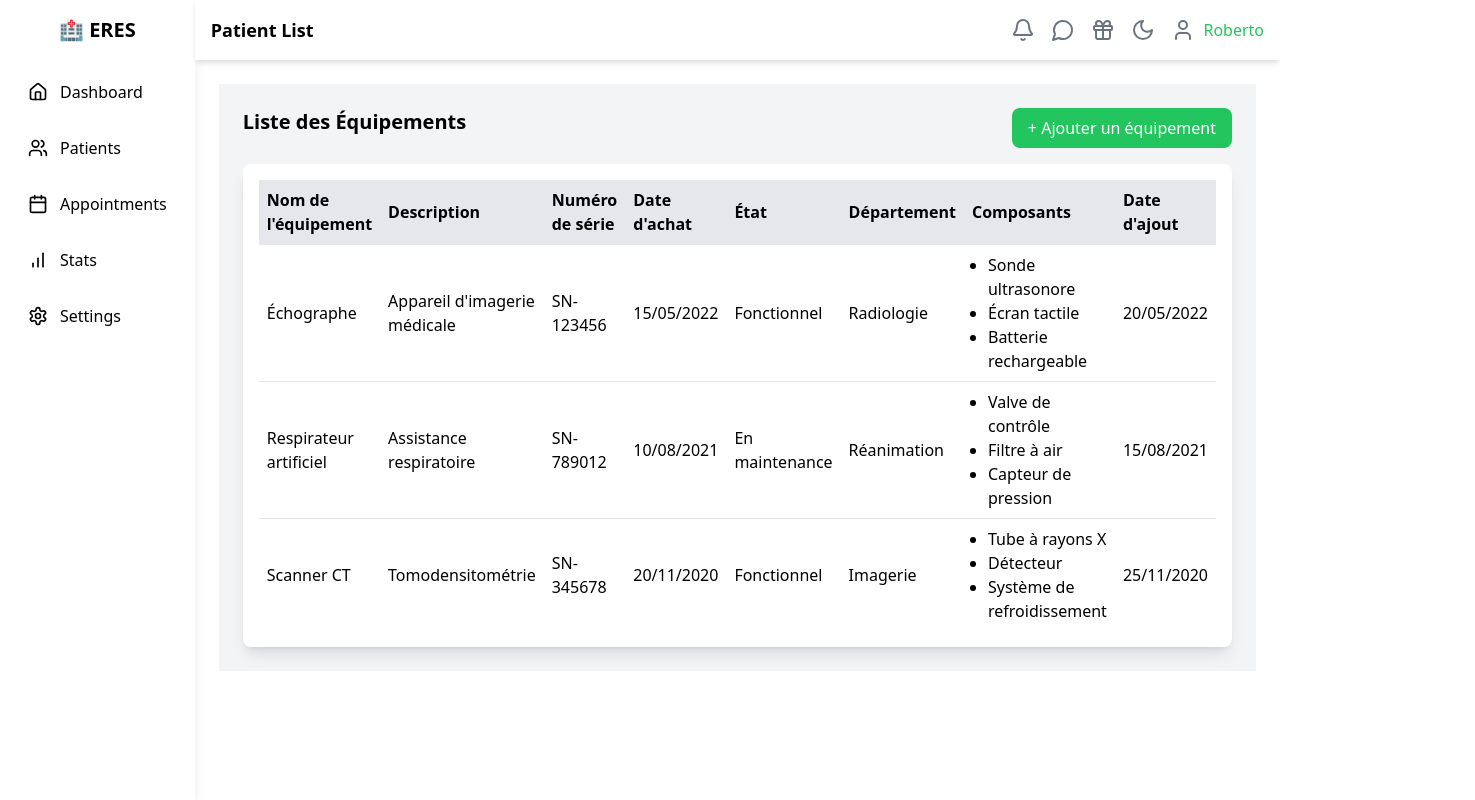
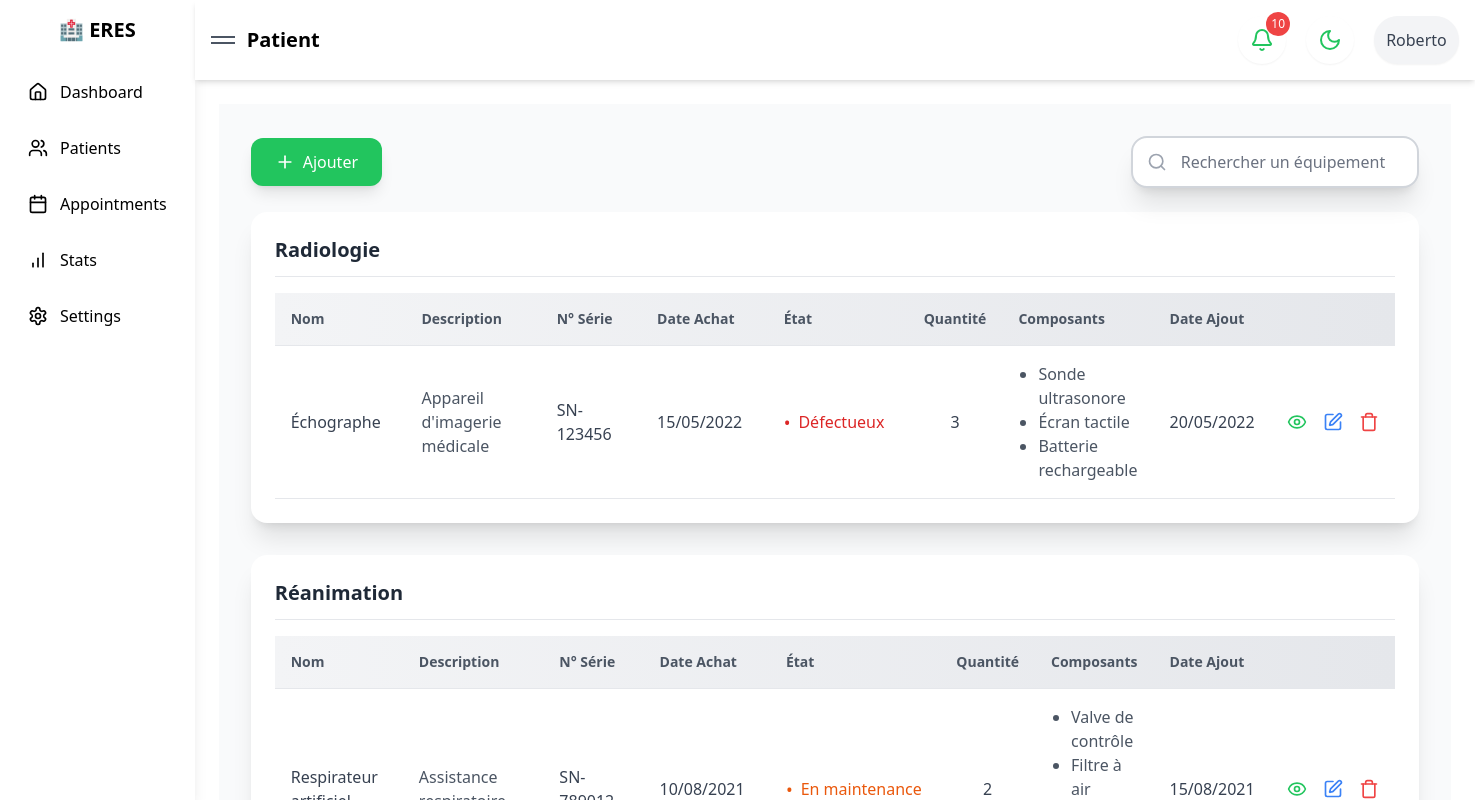
Before and after one commit to meissen54/maintenance_predictive, a React (Vite) app in the folder frontend/: page /dashboard in a window 1280 px wide. Shown: the top 800 px of the page, 1475 px wide, since content can reach past the window. Built offline with nearby package versions, Linux system fonts and the light colour scheme.

Commit message:
premiére version du navbar

```diff
--- a/frontend/src/components/EquipementList.jsx
+++ b/frontend/src/components/EquipementList.jsx
@@ -1,11 +1,16 @@
+import React from "react";
+import { Search, Plus, Trash, Edit, Eye } from "lucide-react";
+import { useNavigate } from "react-router-dom"; // Utilisation de useNavigate au lieu de useHistory
+
 const equipements = [
   {
     nom: "Échographe",
     description: "Appareil d'imagerie médicale",
     numeroSerie: "SN-123456",
     dateAchat: "15/05/2022",
-      etat: "Fonctionnel",
+    etat: "Défectueux",
     departement: "Radiologie",
+    quantite: 3,
     composants: ["Sonde ultrasonore", "Écran tactile", "Batterie rechargeable"],
     dateAjout: "20/05/2022",
   },
@@ -16,66 +21,150 @@ const equipements = [
     dateAchat: "10/08/2021",
     etat: "En maintenance",
     departement: "Réanimation",
+    quantite: 2,
     composants: ["Valve de contrôle", "Filtre à air", "Capteur de pression"],
     dateAjout: "15/08/2021",
   },
   {
-      nom: "Scanner CT",
-      description: "Tomodensitométrie",
-      numeroSerie: "SN-345678",
-      dateAchat: "20/11/2020",
+    nom: "IRM",
+    description: "Appareil d'imagerie par résonance magnétique",
+    numeroSerie: "SN-654321",
+    dateAchat: "12/02/2020",
     etat: "Fonctionnel",
     departement: "Imagerie",
-      composants: ["Tube à rayons X", "Détecteur", "Système de refroidissement"],
-      dateAjout: "25/11/2020",
+    quantite: 1,
+    composants: ["Bobines de gradient", "Aimant supraconducteur", "Console de commande"],
+    dateAjout: "15/02/2020",
   },
+  {
+    nom: "Scanner CT",
+    description: "Tomodensitomètre pour imagerie en coupe",
+    numeroSerie: "SN-987654",
+    dateAchat: "05/11/2019",
+    etat: "En maintenance",
+    departement: "Imagerie",
+    quantite: 2,
+    composants: ["Tube à rayons X", "Détecteur de rayons X", "Console de traitement"],
+    dateAjout: "10/11/2019",
+  }
 ];
 
+const equipementsParDepartement = equipements.reduce((acc, equipement) => {
+  acc[equipement.departement] = acc[equipement.departement] || [];
+  acc[equipement.departement].push(equipement);
+  return acc;
+}, {});
+
+const getEtatClass = (etat) => {
+  switch (etat) {
+    case "Fonctionnel":
+      return "text-green-600"; // Vert foncé
+    case "En maintenance":
+      return "text-orange-600"; // Orange foncé
+    case "Défectueux":
+      return "text-red-600"; // Rouge foncé
+    default:
+      return "text-gray-600"; // Gris foncé
+  }
+};
+
 const EquipementList = () => {
+  const navigate = useNavigate(); // Remplacer useHistory par useNavigate
+
+  // Fonction pour rediriger vers la page de consultation d'un équipement
+  const handleConsultation = (numeroSerie) => {
+    // Remplacez "/consulter-equipement" par la route que vous avez définie pour consulter l'équipement
+    navigate(`/consulter-equipement/${numeroSerie}`); // Utilisation de navigate pour la redirection
+  };
+
   return (
-      <div className="p-6 bg-gray-100 flex-1">
-        <div className="mb-4 flex justify-between">
-          <h2 className="text-xl font-bold">Liste des Équipements</h2>
-          <button className="bg-green-500 text-white px-4 py-2 rounded-lg">+ Ajouter un équipement</button>
+    <div className="p-8 bg-gray-50 min-h-screen">
+      <div className="mb-6 flex justify-between items-center">
+        <button className="bg-green-500 text-white px-6 py-3 rounded-xl shadow-lg flex items-center gap-2 hover:bg-green-600 hover:shadow-xl transition duration-300">
+          <Plus size={20} />
+          Ajouter
+        </button>
+
+        {/* Barre de recherche améliorée */}
+        <div className="relative w-72">
+          <Search className="absolute left-4 top-1/2 transform -translate-y-1/2 text-gray-400" size={20} />
+          <input
+            type="text"
+            placeholder="Rechercher un équipement"
+            className="w-full border-2 border-gray-300 rounded-2xl pl-12 pr-4 py-3 bg-white shadow-xl focus:outline-none focus:ring-2 focus:ring-green-500 focus:border-green-400 placeholder-gray-500 transition duration-300 ease-in-out"
+          />
+        </div>
       </div>
 
-        <div className="bg-white shadow-lg rounded-lg p-4 overflow-x-auto">
+      <div className="space-y-8">
+        {Object.entries(equipementsParDepartement).map(([departement, equipements]) => (
+          <div key={departement} className="bg-white shadow-xl rounded-2xl p-6">
+            <h3 className="text-xl font-semibold text-gray-800 mb-4 border-b pb-3">{departement}</h3>
+            <div className="overflow-x-auto">
               <table className="w-full border-collapse">
-            <thead>
-              <tr className="bg-gray-200 text-left">
-                <th className="p-2">Nom de l'équipement</th>
-                <th className="p-2">Description</th>
-                <th className="p-2">Numéro de série</th>
-                <th className="p-2">Date d'achat</th>
-                <th className="p-2">État</th>
-                <th className="p-2">Département</th>
-                <th className="p-2">Composants</th>
-                <th className="p-2">Date d'ajout</th>
+                <thead className="bg-gradient-to-r from-gray-100 to-gray-200 text-left">
+                  <tr className="text-gray-600">
+                    <th className="p-4 font-semibold text-sm w-1/6">Nom</th>
+                    <th className="p-4 font-semibold text-sm w-1/4">Description</th>
+                    <th className="p-4 font-semibold text-sm w-1/6">N° Série</th>
+                    <th className="p-4 font-semibold text-sm w-1/6">Date Achat</th>
+                    <th className="p-4 font-semibold text-sm w-1/6">État</th>
+                    <th className="p-4 font-semibold text-sm w-1/12">Quantité</th>
+                    <th className="p-4 font-semibold text-sm w-1/4">Composants</th>
+                    <th className="p-4 font-semibold text-sm w-1/6">Date Ajout</th>
+                    <th className="p-4 font-semibold text-sm w-1/12"></th>
                   </tr>
                 </thead>
                 <tbody>
                   {equipements.map((equipement, index) => (
-                <tr key={index} className="border-t">
-                  <td className="p-2">{equipement.nom}</td>
-                  <td className="p-2">{equipement.description}</td>
-                  <td className="p-2">{equipement.numeroSerie}</td>
-                  <td className="p-2">{equipement.dateAchat}</td>
-                  <td className="p-2">{equipement.etat}</td>
-                  <td className="p-2">{equipement.departement}</td>
-                  <td className="p-2">
-                    <ul className="list-disc pl-4">
+                    <tr
+                      key={index}
+                      className={`border-t ${index % 2 === 1 ? "bg-gray-50" : "bg-white"}`}
+                    >
+                      <td className="p-4 border-b text-gray-700">{equipement.nom}</td>
+                      <td className="p-4 border-b text-gray-600">{equipement.description}</td>
+                      <td className="p-4 border-b text-gray-700">{equipement.numeroSerie}</td>
+                      <td className="p-4 border-b text-gray-700">{equipement.dateAchat}</td>
+                      <td className="p-4 border-b">
+                        <span className={`flex items-center gap-2 ${getEtatClass(equipement.etat)} whitespace-nowrap`}>
+                          <span className="text-lg">•</span> {equipement.etat}
+                        </span>
+                      </td>
+                      <td className="p-4 border-b text-center text-gray-700">{equipement.quantite}</td>
+                      <td className="p-4 border-b">
+                        <ul className="list-disc pl-5">
                           {equipement.composants.map((composant, idx) => (
-                        <li key={idx}>{composant}</li>
+                            <li key={idx} className="text-gray-600">{composant}</li>
                           ))}
                         </ul>
                       </td>
-                  <td className="p-2">{equipement.dateAjout}</td>
+                      <td className="p-4 border-b text-gray-700">{equipement.dateAjout}</td>
+                      <td className="p-4 border-b text-center">
+                        <div className="flex justify-center items-center gap-4">
+                        <button
+                          className="text-green-500 hover:text-green-600 transition duration-200"
+                          onClick={() => handleConsultation(equipement.numeroSerie)}
+                        >
+                          <Eye size={20} />
+                        </button>
+
+                          <button className="text-blue-500 hover:text-blue-700 transition duration-200">
+                            <Edit size={20} />
+                          </button>
+                          <button className="text-red-500 hover:text-red-700 transition duration-200">
+                            <Trash size={20} />
+                          </button>
+                        </div>
+                      </td>
                     </tr>
                   ))}
                 </tbody>
               </table>
             </div>
           </div>
+        ))}
+      </div>
+    </div>
   );
 };
 
--- a/frontend/src/components/Navbar.jsx
+++ b/frontend/src/components/Navbar.jsx
@@ -1,20 +1,36 @@
-import { Bell, MessageCircle, Gift, Moon, User } from "lucide-react";
+import { Bell, Moon } from "lucide-react";
 
 const Navbar = () => {
   return (
     <div className="flex justify-between items-center bg-white shadow-md p-4">
-      <h1 className="text-lg font-bold">Patient List</h1>
+      <div className="flex items-center">
+        {/* Traits à la place du cercle */}
+        <div className="flex flex-col justify-center mr-3">
+          <div className="w-6 h-0.5 bg-gray-600 mb-1"></div>
+          <div className="w-6 h-0.5 bg-gray-600"></div>
+        </div>
+        <h1 className="text-xl font-semibold text-black">Patient</h1>
+      </div>
 
-      <div className="flex items-center space-x-4">
-        <Bell className="text-gray-500 cursor-pointer" />
-        <MessageCircle className="text-gray-500 cursor-pointer" />
-        <Gift className="text-gray-500 cursor-pointer" />
-        <Moon className="text-gray-500 cursor-pointer" />
+      <div className="flex items-center space-x-5">
+        {/* Notification Bell */}
+        <div className="relative group">
+          <div className="bg-white rounded-full p-3 shadow-sm transition-transform transform group-hover:scale-110">
+            <Bell className="text-green-500 cursor-pointer w-6 h-6" />
+          </div>
+          <div className="absolute -top-1 -right-1 bg-red-500 text-white rounded-full text-xs w-6 h-6 flex items-center justify-center">
+            10
+          </div>
+        </div>
 
-        {/* Profil */}
-        <div className="flex items-center space-x-2">
-          <User className="text-gray-500" />
-          <span className="font-medium text-green-500">Roberto</span>
+        {/* Moon */}
+        <div className="bg-white rounded-full p-3 shadow-sm transition-transform transform group-hover:scale-110">
+          <Moon className="text-green-500 cursor-pointer w-6 h-6" />
+        </div>
+
+        {/* Nom de l'utilisateur */}
+        <div className="flex items-center space-x-3 bg-gray-100 rounded-full p-3 shadow-sm">
+          <span className="font-medium text-gray-700">Roberto</span>
         </div>
       </div>
     </div>
--- a/frontend/src/pages/LoginPage.jsx
+++ b/frontend/src/pages/LoginPage.jsx
@@ -1,5 +1,4 @@
 import Login from "../components/Login";
-import Navbar from "../components/Navbar";
 
 
 
@@ -7,7 +6,6 @@ const LoginPage = () => {
     return (
         <div >
             <Login />
-
         </div>
 
     );
```
Lines whose indentation alone changed are shown as unchanged.
